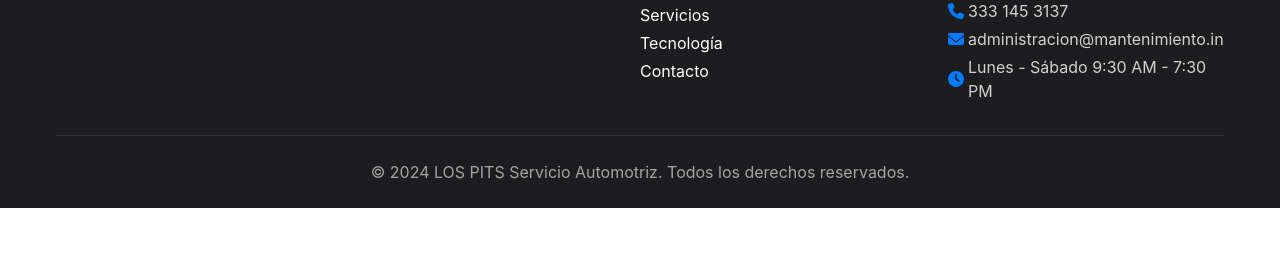
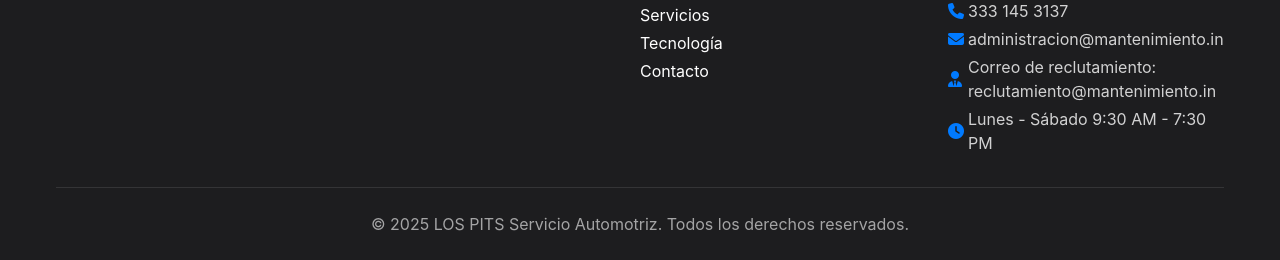
Before and after one commit to RickEth137/lospitswebsite, a plain HTML site: page index.html in a window 1280 px wide. Shown: the part 4420-4680 px from the top of the page. Before the commit the page ends 4628 px from the top, so only its background shows below. Drawn offline with Linux system fonts and the light colour scheme; files whose address does not match are found by name.

Commit message:
Update footer year from 2024 to 2025

```diff
--- a/index.html
+++ b/index.html
@@ -418,6 +418,7 @@
                         <p><i class="fas fa-map-marker-alt"></i> Calle 36 Nº 2712, Zona Industrial, Guadalajara, Jalisco, México</p>
                         <p><i class="fas fa-phone"></i> 333 145 3137</p>
                         <p><i class="fas fa-envelope"></i> administracion@mantenimiento.in</p>
+                        <p><i class="fas fa-user-tie"></i> Correo de reclutamiento: reclutamiento@mantenimiento.in</p>
                         <p><i class="fas fa-clock"></i> Lunes - Sábado 9:30 AM - 7:30 PM</p>
                     </div>
                 </div>
@@ -425,7 +426,7 @@
 
             <div class="footer__bottom">
                 <p class="footer__copyright">
-                    © 2024 LOS PITS Servicio Automotriz. Todos los derechos reservados.
+                    © 2025 LOS PITS Servicio Automotriz. Todos los derechos reservados.
                 </p>
             </div>
         </div>
```
